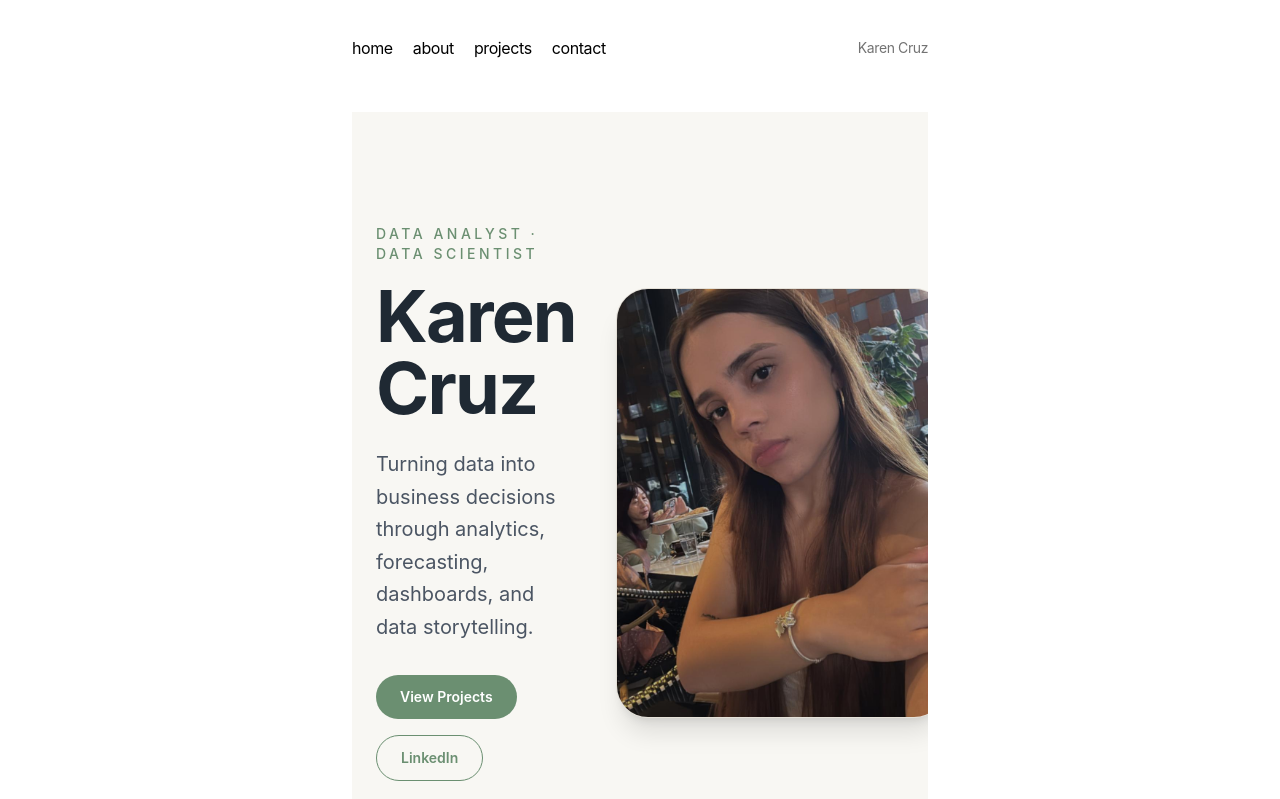
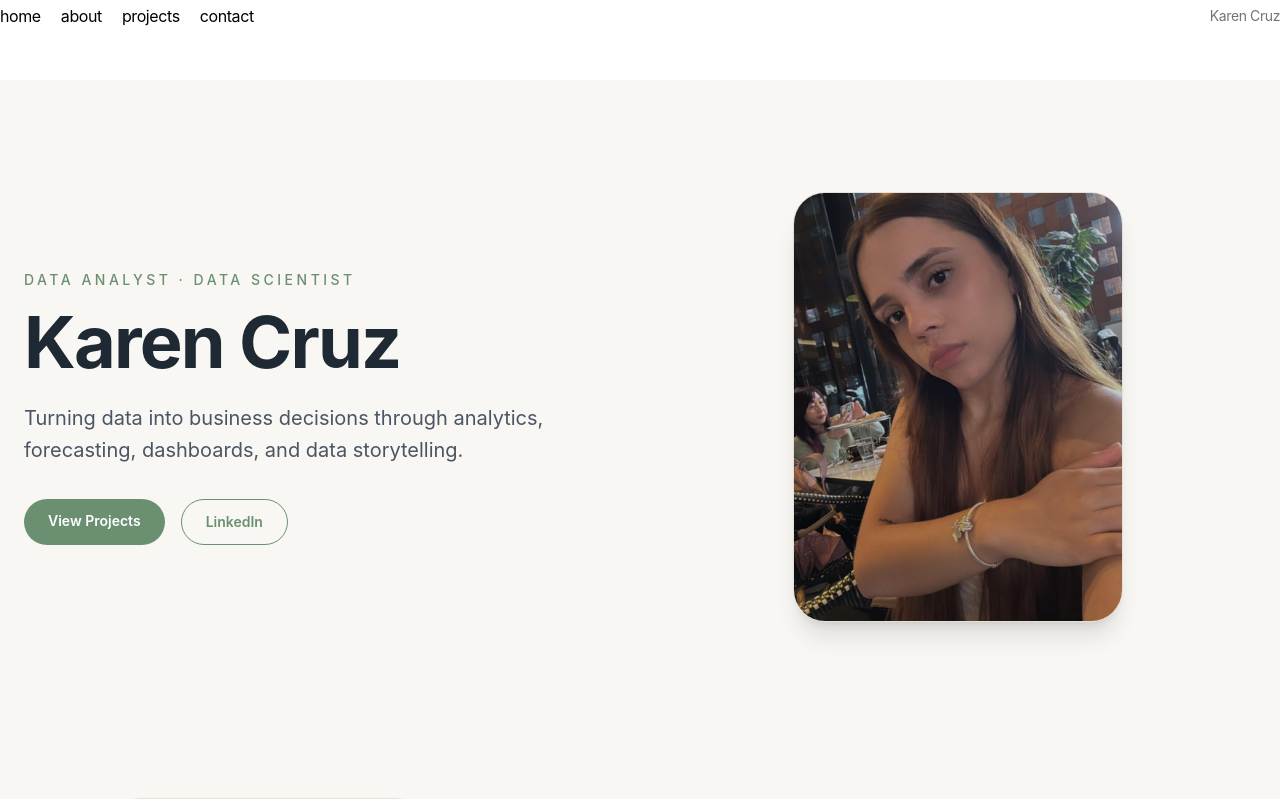
Before and after one commit to Kcruz4/portfolio-starter-kit, a Next.js app: page / in a window 1280 px wide. Shown: the top 799 px of the page. Built offline with nearby package versions, Linux system fonts and the light colour scheme.

Commit message:
Update layout.tsx

```diff
--- a/app/layout.tsx
+++ b/app/layout.tsx
@@ -52,8 +52,8 @@ export default function RootLayout({
         GeistMono.variable
       )}
     >
-      <body className="antialiased max-w-xl mx-4 mt-8 lg:mx-auto">
-        <main className="flex-auto min-w-0 mt-6 flex flex-col px-2 md:px-0">
+      <body className="antialiased m-0">
+        <main className="w-full min-w-0">
           <Navbar />
           {children}
           <Footer />
```
